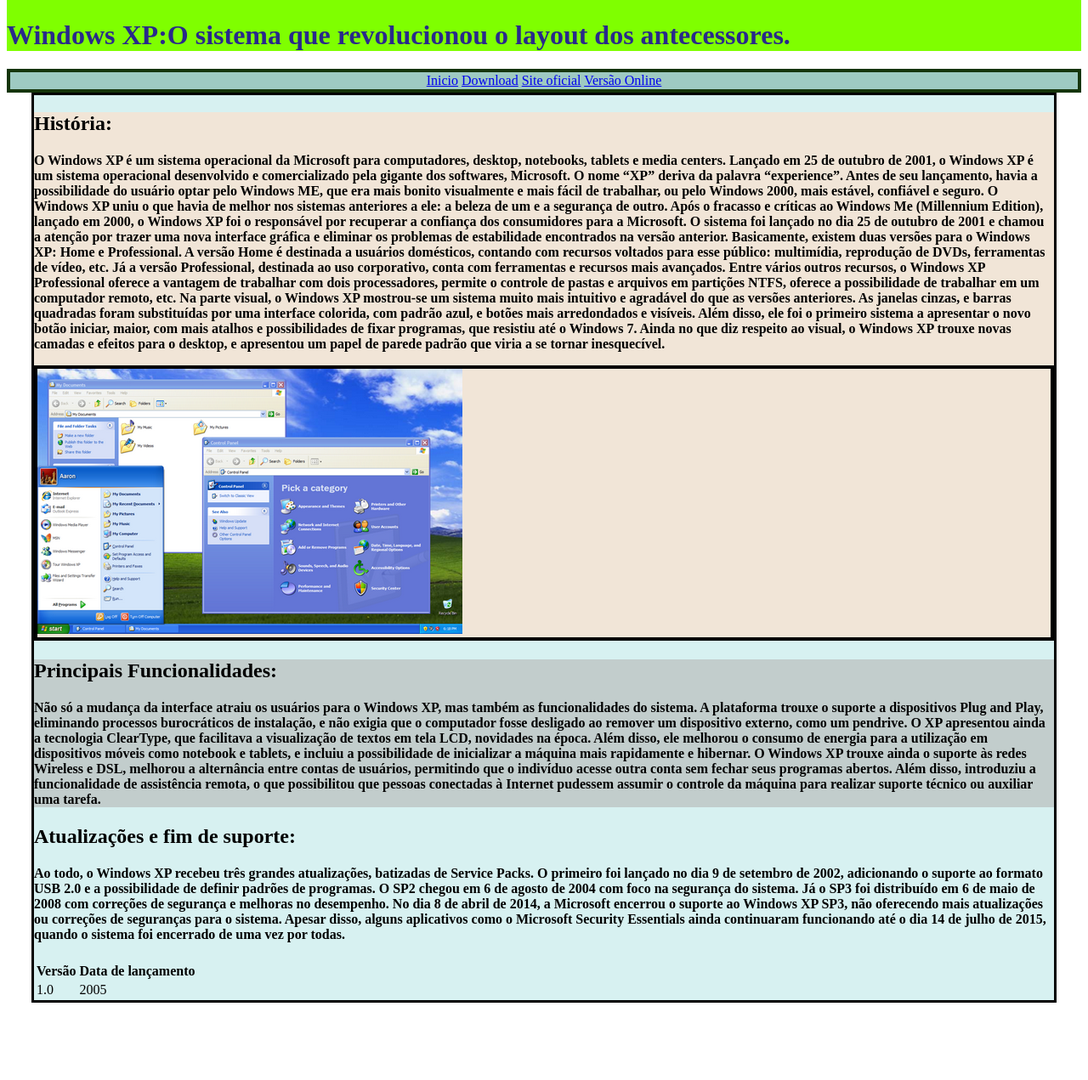
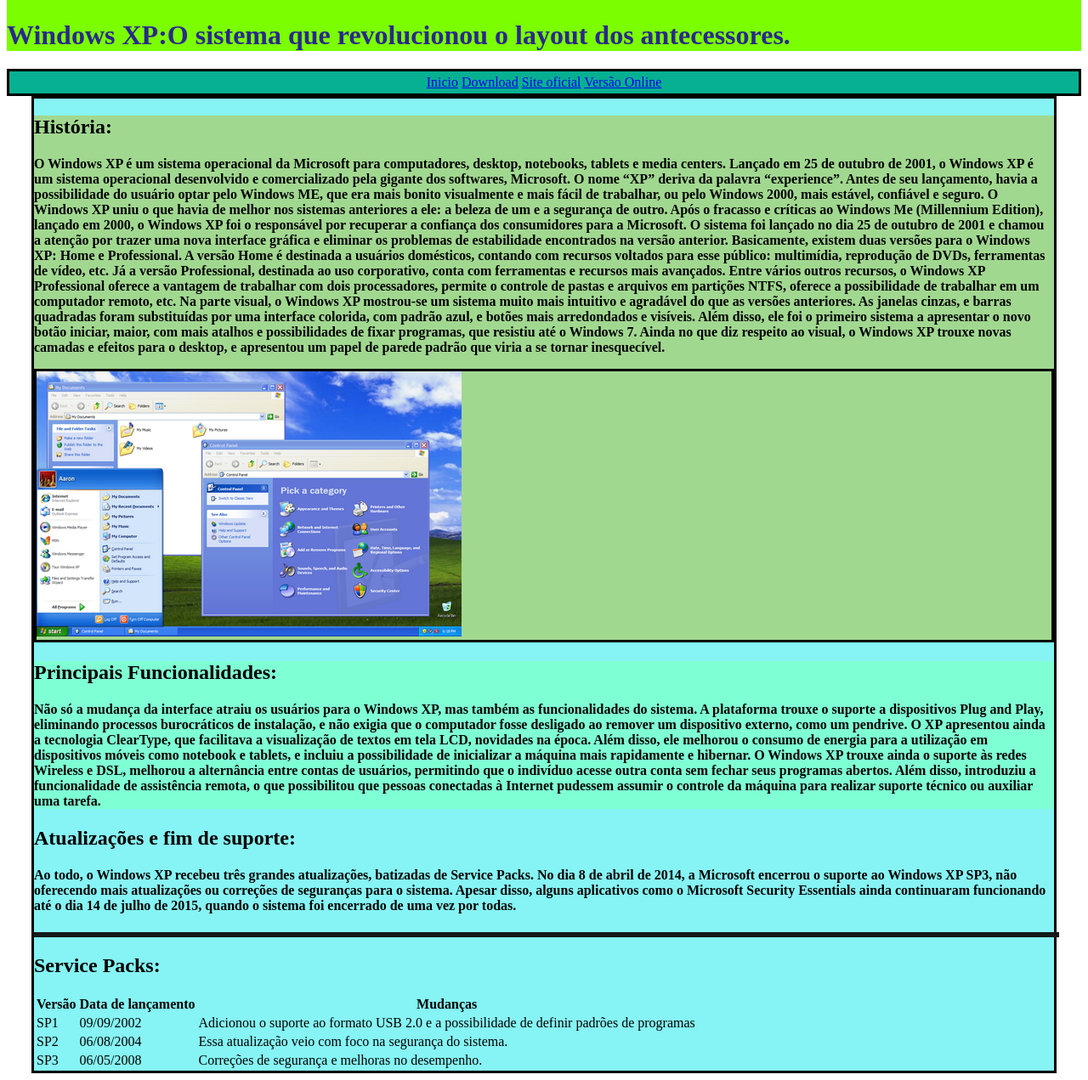
Before and after one commit to andreluiz122/Windows-XP, a plain HTML site: page index.html in a window 1280 px wide. Shown: the part 105-1376 px from the top of the page at 85% size. Before the commit the page ends 1293 px from the top, so only its background shows below. Drawn offline with Linux system fonts and the light colour scheme.

Commit message:
fiz a tabela dos service packs

```diff
--- a/index.html
+++ b/index.html
@@ -92,10 +92,6 @@
       <h4>
          <p>
             Ao todo, o Windows XP recebeu três grandes atualizações, batizadas de Service Packs.
-            O primeiro foi lançado no dia 9 de setembro de 2002, adicionando o suporte ao formato
-            USB 2.0 e a possibilidade de definir padrões de programas. O SP2 chegou em 6 de agosto
-            de 2004 com foco na segurança do sistema. Já o SP3 foi distribuído em 6 de maio de 2008
-            com correções de segurança e melhoras no desempenho.
              No dia 8 de abril de 2014, a Microsoft encerrou o suporte ao Windows XP SP3, não
             oferecendo mais atualizações ou correções de seguranças para o sistema. Apesar disso,
             alguns aplicativos como o Microsoft Security Essentials ainda continuaram funcionando até
@@ -104,18 +100,37 @@
          </p>
       </h4>
 
+
+
+      <div class="tabela" id="tabela1"></div>
         <table>
+
+          <h2>Service Packs:</h2>
           <tr>
             <th>Versão</th>
             <th>Data de lançamento</th>
+            <th>Mudanças</th>
          </tr>
 
 
           <tr>
-           <td>1.0</td>
-           <td>2005</td>
+           <td>SP1</td>
+           <td>09/09/2002</td>
+           <td>Adicionou o suporte ao formato
+            USB 2.0 e a possibilidade de definir padrões de programas</td>
           </tr>
 
+          <tr>
+          <td>SP2</td>
+          <td>06/08/2004</td>
+          <td> Essa atualização veio com foco na segurança do sistema.</td>
+          </tr>
+
+          <tr>
+          <td>SP3</td>
+          <td>06/05/2008</td>
+          <td> Correções de segurança e melhoras no desempenho.</td>
+          </tr>
 
 
         </table>
--- a/style.css
+++ b/style.css
@@ -3,21 +3,21 @@
 }
 .topo {
     text-align:left;
-    background-color: chartreuse;
-    border: 2px; color: rgb(41, 41, 139);
+    background-color: rgb(123, 255, 0);
+    border: 3px; color: rgb(41, 41, 139);
 }
 
 
 .menu {
     text-align: center;
-    background-color: rgb(158, 202, 194);
-    border: 4px solid rgb(21, 53, 11);
-    padding: 1px;
+    background-color: rgb(7, 176, 145);
+    border: 3px solid rgb(0, 0, 0);
+    padding: 4px;
 
 }
 
 .imglogo {
-    border: 4px solid rgb(0, 0, 0)
+    border: 3px solid rgb(0, 0, 0)
 
 }
 
@@ -26,21 +26,27 @@
     max-width: 1200px;
     margin: auto;
     padding: 0;
-    background-color: rgb(215, 241, 241);
+    background-color: rgb(134, 244, 244);
     border: 3px solid black;
 }
 
 .principal {
-    background-color: rgb(241, 229, 215);
+    background-color: rgb(161, 216, 144);
 }
 
 
 
 .funcionalidades {
-    background-color: rgb(194, 205, 204);
+    background-color: aquamarine;
 
 
 }
 .atualizacoes {
-    background-color: aquamarine;
+    background-color: rgb(11, 146, 101);
 }
+
+.tabela {
+    width:100%;
+    border: 3px solid rgb(21, 26, 26);
+    border-collapse: collapse;
+}
```
